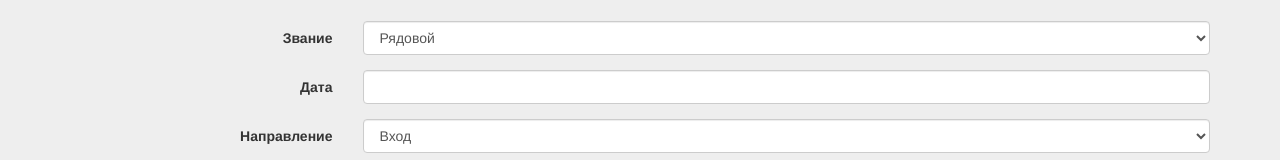
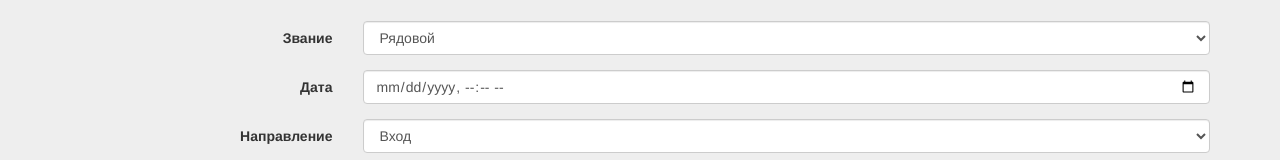
Before and after one commit to Biorn58/1, a plain HTML site: page index.html in a window 1280 px wide. Shown: the part 126-286 px from the top of the page. Drawn offline with nearby package versions, Linux system fonts and the light colour scheme.

Commit message:
Update index.html
1

```diff
--- a/index.html
+++ b/index.html
@@ -66,7 +66,7 @@
             <div class="form-group">
                 <label for="date" class="col-sm-3 control-label">Дата</label>
                 <div class="col-sm-9">
-                    <input type="datetime" name="date" id="date" class="form-control">
+                    <input id="datetime" type="datetime-local" name="date" id="date" class="form-control">
                 </div>
             </div>
 
```
